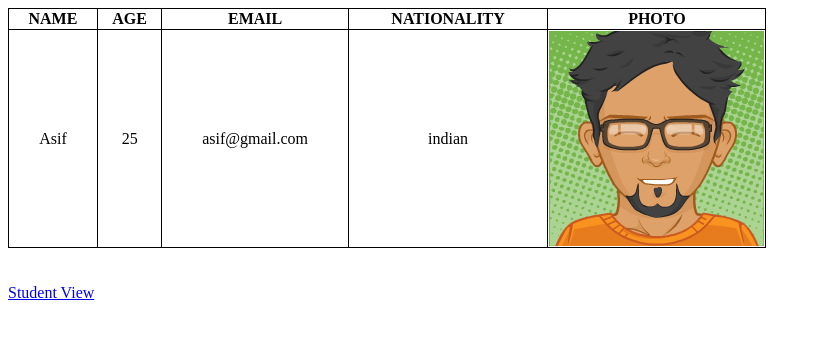
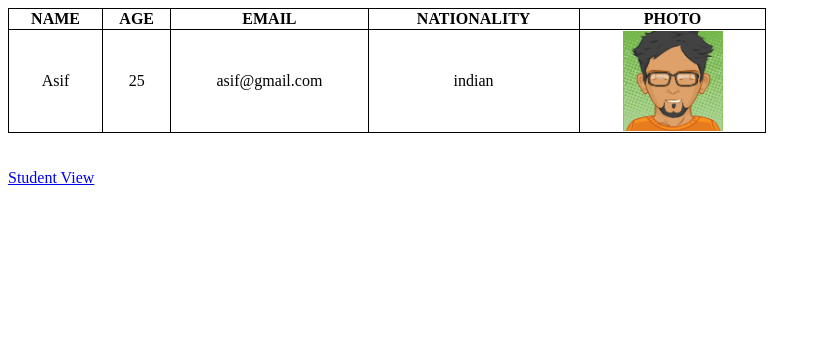
Before and after one commit to asif-django/student, a Django app: page /detail/13 in a window 1280 px wide. Shown: the top 339 px of the page, without its empty margins (0-821 px from the left). Run offline with Django 3.2, Linux system fonts and the light colour scheme; data comes from the database, SQL or seed files in the repository.

Commit message:
set photo size

```diff
--- a/Student/stu_app/templates/student/detail.html
+++ b/Student/stu_app/templates/student/detail.html
@@ -20,7 +20,7 @@ table, th, td {
         <td>{{ form.age }}</td>
         <td>{{ form.email }}</td>
         <td>{{ form.nationality }}</td>
-        <td style="width:50px; height:50px" ><img src="{{ form.photo.url }}"></td>
+        <td><img style="width:100px; height:100px" src="{{ form.photo.url }}"></td>
     </tr>
     {% endfor %}
     </tbody>
```
